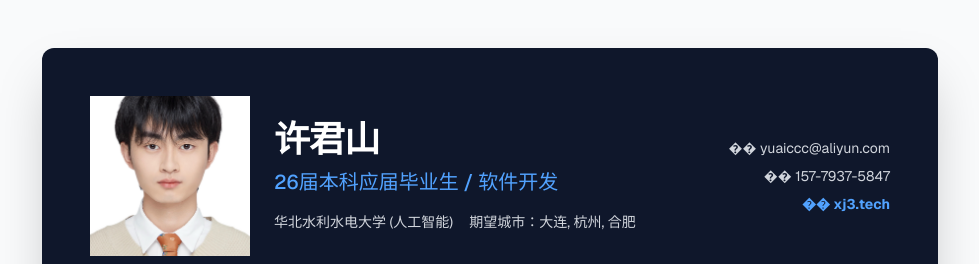
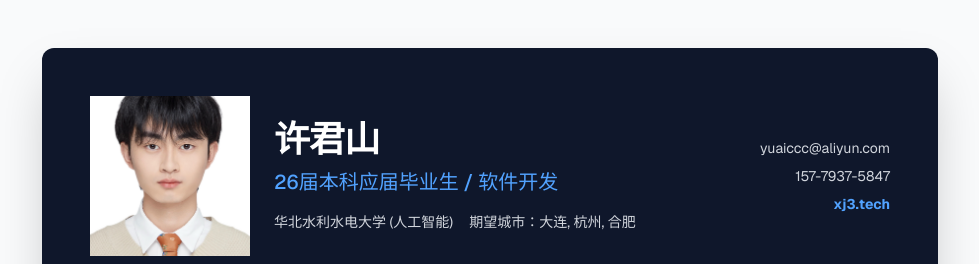
Before and after one commit to yuaiccc/my-resume, a Next.js app: page / in a window 1280 px wide. Shown: the top 264 px of the page, without its empty margins (150-1129 px from the left). Built offline with nearby package versions, Linux system fonts and the light colour scheme.

Commit message:
更新简历内容

```diff
--- a/app/page.tsx
+++ b/app/page.tsx
@@ -32,9 +32,9 @@ export default function Resume() {
             </div>
             {/* 联系方式 - 右侧 */}
             <div className="mt-6 md:mt-0 flex flex-col gap-2 text-sm text-gray-300 md:text-right">
-              <a href="mailto:yuaiccc@aliyun.com" className="hover:text-white transition">�� yuaiccc@aliyun.com</a>
-              <span className="hover:text-white transition">�� 157-7937-5847</span>
-              <a href="https://xj3.tech" target="_blank" className="text-blue-400 hover:text-blue-300 font-bold">�� xj3.tech</a>
+              <a href="mailto:yuaiccc@aliyun.com" className="hover:text-white transition"> yuaiccc@aliyun.com</a>
+              <span className="hover:text-white transition"> 157-7937-5847</span>
+              <a href="https://xj3.tech" target="_blank" className="text-blue-400 hover:text-blue-300 font-bold"> xj3.tech</a>
             </div>
           </div>
         </header>
```
